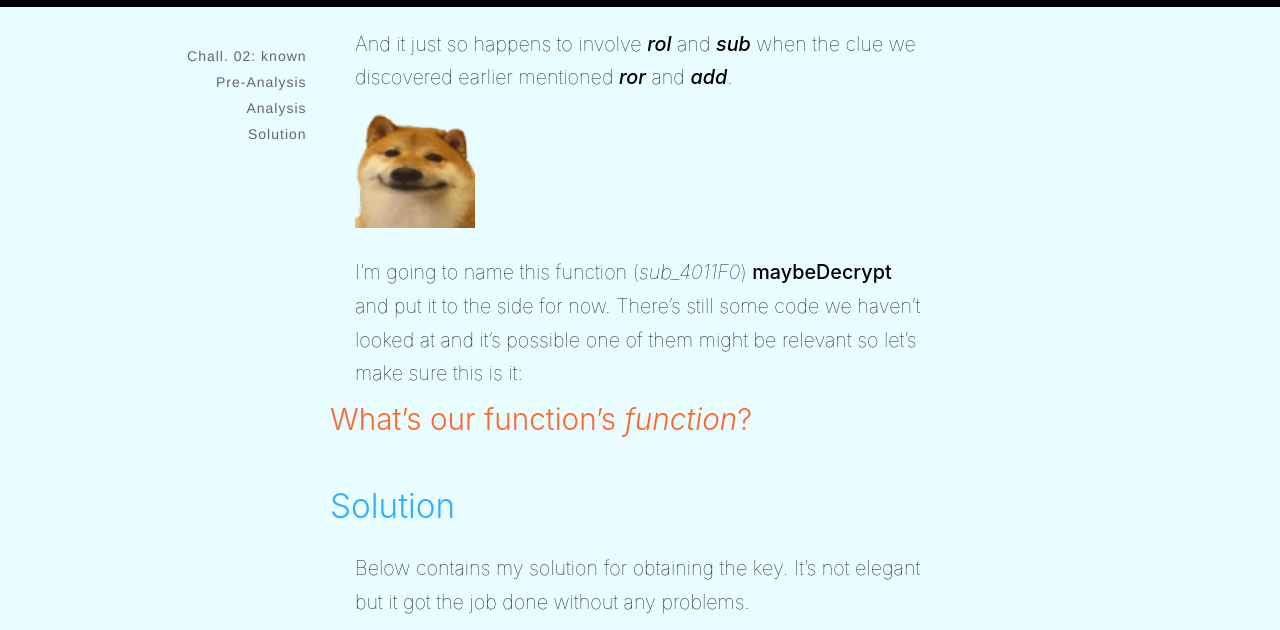
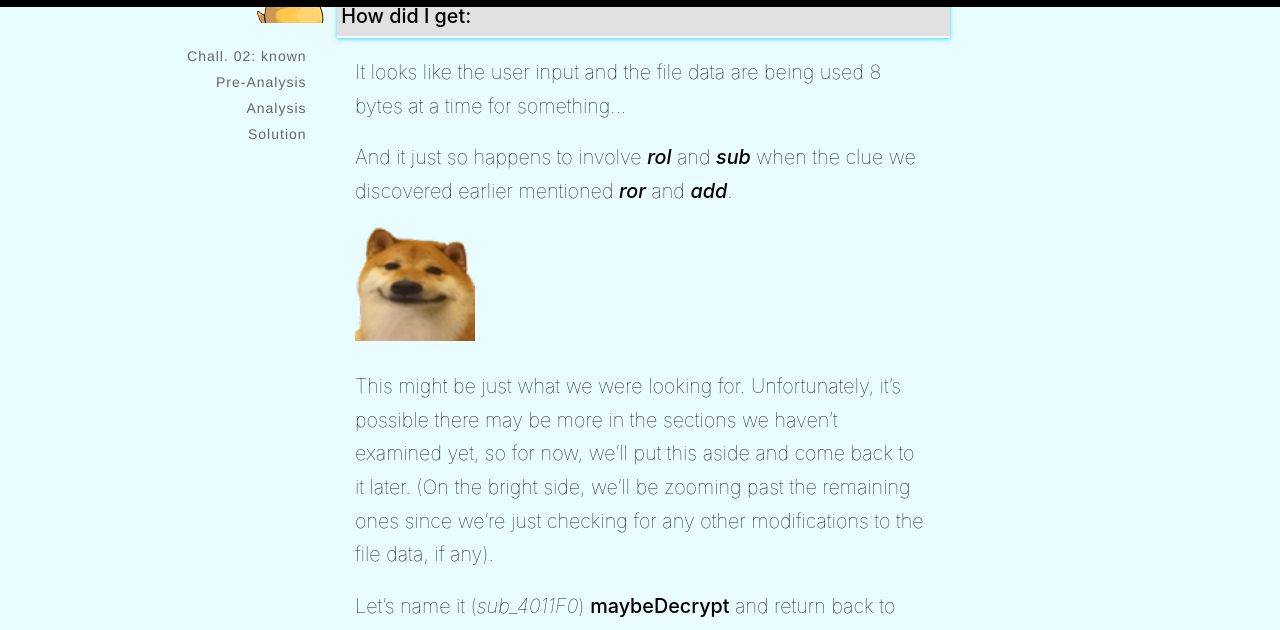
Before and after one commit to mibho/mibho.github.io.old2, a Jekyll site: the page built from _posts/2021-12-03-flarech2.md, in a window 1280 px wide and 1400 px high, scrolled down 20033 px. Shown: the top 630 px of the window. Built offline with Jekyll 4.4.1, drawn with Linux system fonts in a browser that asks for light colours; some of the changed text lies outside the part shown.

Commit message:
Update 2021-12-03-flarech2.md

````diff
--- a/_posts/2021-12-03-flarech2.md
+++ b/_posts/2021-12-03-flarech2.md
@@ -705,6 +705,15 @@
 
 ![image](https://user-images.githubusercontent.com/86342821/143144840-904f1f35-4b28-4a36-8b59-d2002c8c3433.png)
 
+<div id= "mainbar">
+<details>
+    <summary>
+<h5> How did I get: </h5>
+  </summary>
+
+    </details>
+</div>
+
 We see two function calls here: *sub_4011F0* and *WriteFile*. It looks like *sub_4011F0* does something with *Buffer* and ***arg_8***?
 
 <div class = "myWay">
@@ -751,6 +760,8 @@
 <h5> Part 1 </h5>
   </summary>
 
+        <p class="lolwat2"> call sub_401030 <span class="lolwat"> sub_401030(&var_50, FindFileData.cFileName) </span>
+            </p>
 
         </details>
     </div>
@@ -776,8 +787,35 @@
 
 <img src="/images/smugdoge.png" style="display: inline; width: 120px; ">
 
-I'm going to name this function (*sub_4011F0*) **maybeDecrypt** and put it to the side for now. There's still some code we haven't looked at and it's possible one of them might be relevant so let's make sure this is it:
+This might be just what we were looking for. Unfortunately, it's possible there may be more in the sections we haven't examined yet, so for now, we'll put this aside and come back to it later. (On the bright side, we'll be zooming past the remaining ones since we're just checking for any other modifications to the file data, if any).
 
+Let's name it (*sub_4011F0*) **maybeDecrypt** and return back to *loc_4012AD*.
+
+![image](https://user-images.githubusercontent.com/86342821/144698605-6d3ac5c3-965b-4f70-b020-a2d6060b333b.png)
+
+All that happens (after we return from **maybeDecrypt**) is a call to *WriteFile*:
+
+```
+WriteFile(hObject, &Buffer, NumberOfBytesRead, &NumberOfBytesWritten, 0)
+```
+
+and then we take the jump to *loc_401282*:
+
+![image](https://user-images.githubusercontent.com/86342821/144698765-3a260811-c33f-448e-b56b-c1c8af5fe604.png)
+
+which means this is a loop. Let's consider the fail branch this time:
+
+![image](https://user-images.githubusercontent.com/86342821/144698956-dc0cc617-8d75-4a48-a36c-e54dadf26cad.png)
+
+This takes us to *loc_4012E4*:
+
+![image](https://user-images.githubusercontent.com/86342821/144699129-397c2230-8a2b-4567-a4af-42c4b765105c.png)
+
+3 different functions are called here: *CloseHandle*, *WriteConsoleA*, and *sub_401000*. Thankfully, none of the arguments pertain to file data or the user input buffer.
+
+![image](https://user-images.githubusercontent.com/86342821/144699513-ff55a7f5-4e82-494a-b977-700afcd9cb6d.png)
+
+Returning brings us back to *loc_4013BE* in  **doesSomethingAndRetExitCode**. The function we just came from was *sub_401220* which I'll refer to as **readAndWriteDataFile**.
 
 #### What's our function's *function*?
 
@@ -785,7 +823,7 @@
 
 Below contains my solution for obtaining the key. It's not elegant but it got the job done without any problems.
 
-main.cpp
+**main.cpp**
 ```
 #include <fstream>
 #include <Windows.h>
@@ -846,7 +884,7 @@
 
 ```
 
-rol.h
+**rol.h**
 ```
 /*
 * https://reverseengineering.stackexchange.com/questions/12976/hex-rays-strange-functions-rol4-and-ror4
````
